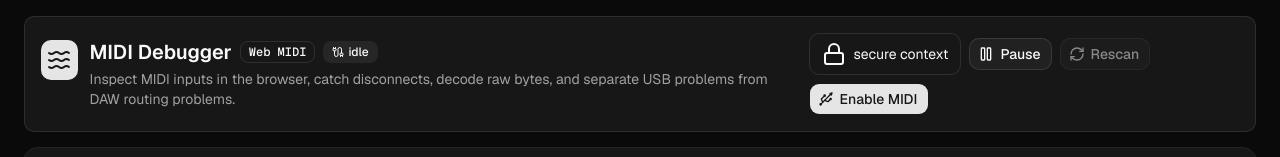
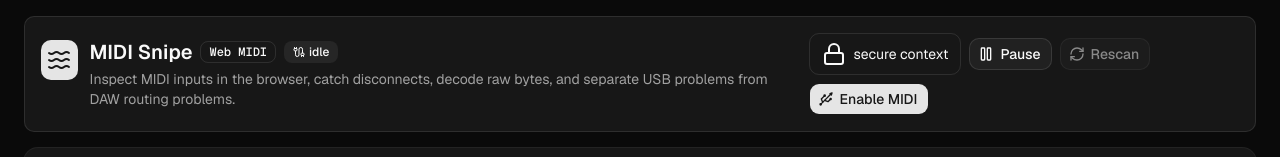
Before and after one commit to modplug/midisnipe, a Next.js app: page / in a window 1280 px wide. Shown: the top 157 px of the page. Built offline with nearby package versions, Linux system fonts and the light colour scheme.

Commit message:
Rename app to MIDI Snipe

```diff
--- a/package.json
+++ b/package.json
@@ -1,5 +1,5 @@
 {
-  "name": "midi-debugger",
+  "name": "midisnipe",
   "version": "0.1.0",
   "private": true,
   "scripts": {
--- a/src/app/layout.tsx
+++ b/src/app/layout.tsx
@@ -15,7 +15,7 @@
 });
 
 export const metadata: Metadata = {
-  title: "MIDI Debugger",
+  title: "MIDI Snipe",
   description: "A browser-based Web MIDI diagnostic console.",
 };
 
--- a/src/app/page.tsx
+++ b/src/app/page.tsx
@@ -1,5 +1,5 @@
-import { MidiDebugger } from "@/components/midi-debugger";
+import { MidiSnipe } from "@/components/midi-snipe";
 
 export default function Home() {
-  return <MidiDebugger />;
+  return <MidiSnipe />;
 }
--- a/src/components/midi-debugger.tsx
+++ b/src/components/midi-snipe.tsx
@@ -461,7 +461,7 @@
   );
 }
 
-export function MidiDebugger() {
+export function MidiSnipe() {
   const midiAccessRef = React.useRef<MidiAccessLike | null>(null);
   const inputsRef = React.useRef<Map<string, MidiInputLike>>(new Map());
   const eventCounterRef = React.useRef(0);
@@ -743,7 +743,7 @@
             </div>
             <div className="flex flex-col gap-1">
               <div className="flex flex-wrap items-center gap-2">
-                <h1 className="text-xl font-semibold leading-tight">MIDI Debugger</h1>
+                <h1 className="text-xl font-semibold leading-tight">MIDI Snipe</h1>
                 <Badge variant="outline" className="font-mono">
                   Web MIDI
                 </Badge>
```
Also changed, not shown: 2 other files (tests, documents, lock files or other folders).
